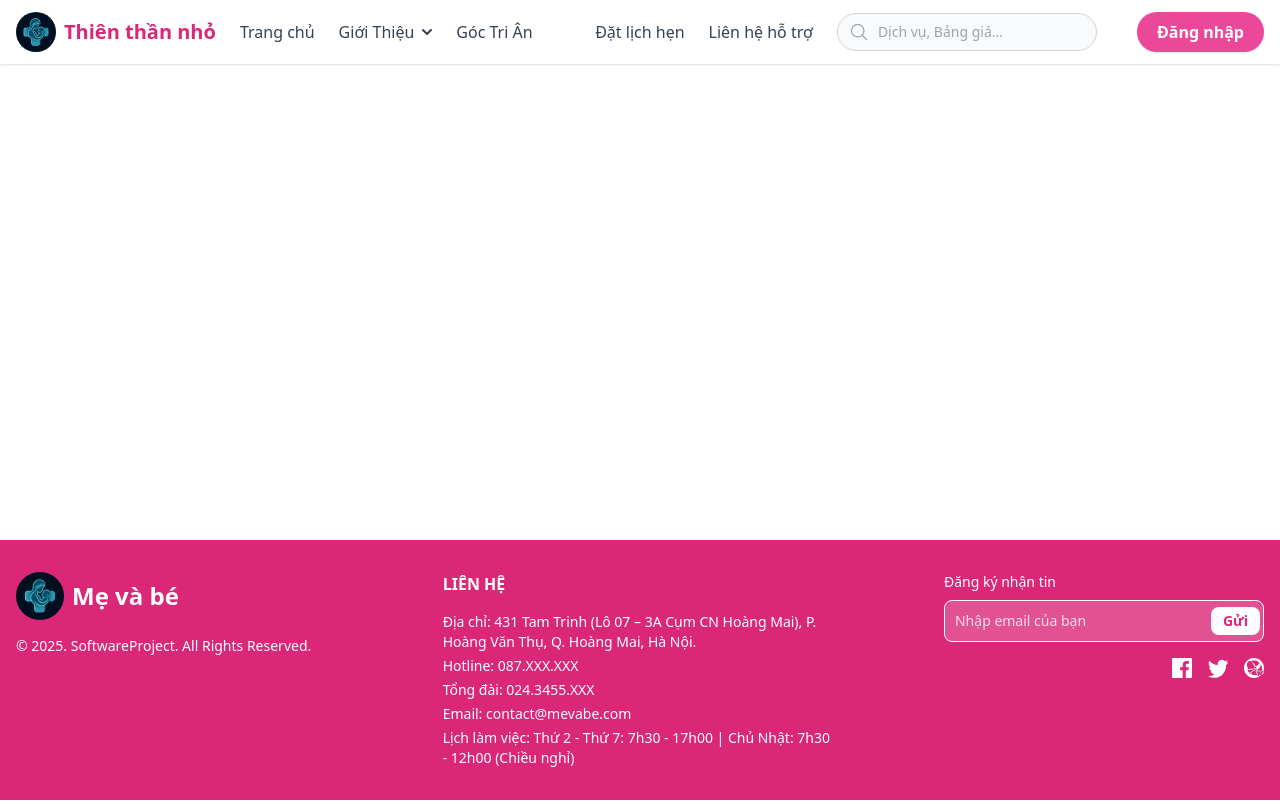
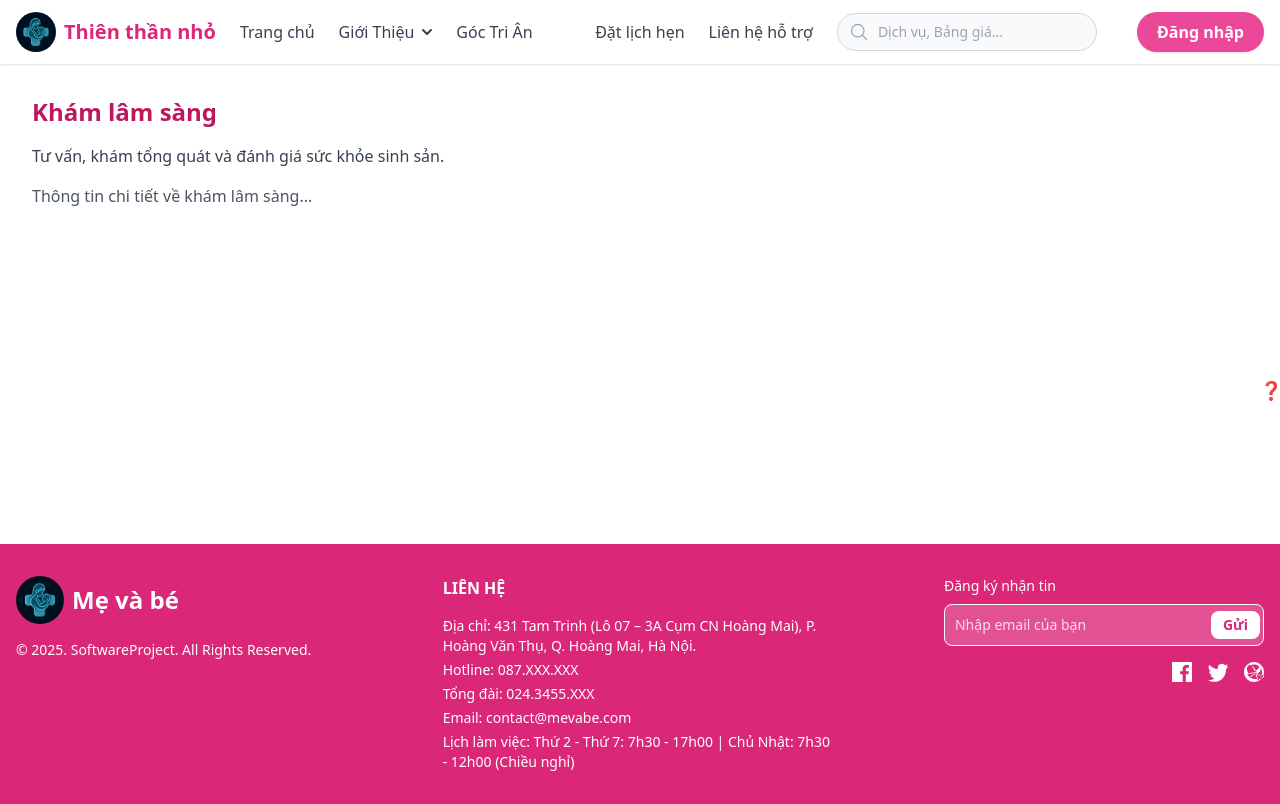
Before and after one commit to MinMinstd/frontend-infertility-system, a React (Vite) app: page /services/exam in a window 1280 px wide. Built offline with nearby package versions, Linux system fonts and the light colour scheme.

Commit message:
create menu  right in scroll

```diff
--- a/src/App.tsx
+++ b/src/App.tsx
@@ -7,6 +7,8 @@ import OnlineConsult from "./components/OnlineResult";
 import Contact from "./components/Contact";
 import Footer from "./components/Footer";
 import Header from "./components/Header";
+import ServiceDetails from "./pages/customer/serviceDetails";
+import FloatingNav from "./components/FloatingNav";
 
 export default function App() {
   return (
@@ -14,9 +16,11 @@ export default function App() {
       <div className="min-h-screen flex flex-col">
         <Header />
         <main className="flex-1">
+          <FloatingNav />
           <Routes>
             <Route path="/" element={<Home />} />
             <Route path="/services" element={<Services />} />
+            <Route path="/services/:id" element={<ServiceDetails />} />
             <Route path="/doctors" element={<Doctors />} />
             <Route path="/appointment" element={<AppointmentForm />} />
             <Route path="/consult" element={<OnlineConsult />} />
--- /dev/null
+++ b/src/components/FloatingNav.tsx
@@ -0,0 +1,100 @@
+import { NavLink } from "react-router-dom";
+import { useRef, useState } from "react";
+
+export default function FloatingNav() {
+  const [visible, setVisible] = useState(false);
+  const hideTimeout = useRef<number | null>(null);
+
+  // Hiện nav khi hover vào hotspot hoặc nav
+  const showNav = () => {
+    if (hideTimeout.current) clearTimeout(hideTimeout.current);
+    setVisible(true);
+  };
+
+  // Ẩn nav sau 1.2s khi rời chuột
+  const hideNav = () => {
+    hideTimeout.current = window.setTimeout(() => setVisible(false), 1200);
+  };
+
+  return (
+    <>
+      {/* Hotspot nhỏ bên phải với ký tự nhận biết */}
+      <div
+        style={{
+          position: "fixed",
+          top: "45%",
+          right: 0,
+          width: 18,
+          height: 60,
+          zIndex: 999,
+          cursor: "pointer",
+          display: "flex",
+          alignItems: "center",
+          justifyContent: "center",
+          color: "#d81b60",
+          fontSize: "18px",
+          userSelect: "none",
+        }}
+        onMouseEnter={showNav}
+        onMouseLeave={hideNav}
+      >
+        ❓
+      </div>
+      <div
+        style={{
+          position: "fixed",
+          top: "50%",
+          right: 0,
+          transform: "translateY(-50%)",
+          zIndex: 1000,
+          display: "flex",
+          flexDirection: "column",
+          gap: "8px",
+          padding: "4px 0",
+          background: "pink",
+          borderRadius: "8px 0 0 8px",
+          boxShadow: "0 2px 8px rgba(0,0,0,0.1)",
+          border: "1px solid #eee",
+          opacity: visible ? 1 : 0,
+          pointerEvents: visible ? "auto" : "none",
+          transition: "opacity 0.3s",
+        }}
+        onMouseEnter={showNav}
+        onMouseLeave={hideNav}
+      >
+        <NavLink
+          to="/contact"
+          style={({ isActive }) => ({
+            display: "block",
+            padding: "8px 12px",
+            fontSize: "13px",
+            color: isActive ? "#d81b60" : "#333",
+            textDecoration: "none",
+            fontWeight: 500,
+            borderRadius: "8px 0 0 8px",
+            background: isActive ? "#fff0f6" : "transparent",
+            transition: "background 0.2s, color 0.2s",
+          })}
+        >
+          Hỗ trợ khách hàng
+        </NavLink>
+        <NavLink
+          to="/consult"
+          style={({ isActive }) => ({
+            display: "block",
+            padding: "8px 12px",
+            fontSize: "13px",
+            color: isActive ? "#d81b60" : "#333",
+            textDecoration: "none",
+            fontWeight: 500,
+            borderRadius: "8px 0 0 8px",
+            background: isActive ? "#fff0f6" : "transparent",
+            transition: "background 0.2s, color 0.2s",
+          })}
+        >
+          Tra cứu kết quả
+        </NavLink>
+      </div>
+    </>
+  );
+}
--- a/src/pages/customer/Services.tsx
+++ b/src/pages/customer/Services.tsx
@@ -1,17 +1,21 @@
 //Thông tin dịch vụ
 import { ServiceCard } from "../../components/ServiceCard";
+import { Link } from "react-router-dom";
 
 const services = [
   //hiện tại đang fix cứng
   {
+    id: "ivf",
     name: "IVF (Thụ tinh trong ống nghiệm)",
     description: "Phương pháp hỗ trợ sinh sản hiện đại, tỷ lệ thành công cao.",
   },
   {
+    id: "iui",
     name: "IUI (Bơm tinh trùng vào buồng tử cung)",
     description: "Giải pháp tối ưu cho các trường hợp vô sinh nhẹ.",
   },
   {
+    id: "exam",
     name: "Khám lâm sàng",
     description: "Tư vấn, khám tổng quát và đánh giá sức khỏe sinh sản.",
   },
@@ -19,26 +23,16 @@ const services = [
 
 export default function Services() {
   return (
-    // <section className="flex-1 py-12 px-4 bg-blue-50" id="services">
-    //   <div className="max-w-5xl mx-auto">
-    //     <h2 className="text-2xl md:text-3xl font-bold text-center text-blue-700 mb-8">
-    //       Dịch vụ của chúng tôi
-    //     </h2>
-    //     <div className="grid grid-cols-1 md:grid-cols-2 lg:grid-cols-3 gap-8">
-    //       {services.map((service, idx) => (
-    //         <ServiceCard key={idx} {...service} />
-    //       ))}
-    //     </div>
-    //   </div>
-    // </section>
-    <section className="py-12 px-4 bg-pink-50" id="doctors">
+    <section className="py-12 px-4 bg-pink-50" id="services">
       <div className="max-w-5xl mx-auto">
         <h2 className="text-2xl md:text-3xl font-bold text-center text-pink-600 mb-8">
           Dịch vụ của chúng tôi
         </h2>
         <div className="grid grid-cols-1 md:grid-cols-2 lg:grid-cols-3 gap-8">
-          {services.map((service, idx) => (
-            <ServiceCard key={idx} {...service} />
+          {services.map((service) => (
+            <Link to={`/services/${service.id}`} key={service.id}>
+              <ServiceCard {...service} />
+            </Link>
           ))}
         </div>
       </div>
--- /dev/null
+++ b/src/pages/customer/serviceDetails.tsx
@@ -0,0 +1,39 @@
+import { useParams } from "react-router-dom";
+
+const serviceDetailsData = {
+  ivf: {
+    name: "IVF (Thụ tinh trong ống nghiệm)",
+    description: "Phương pháp hỗ trợ sinh sản hiện đại, tỷ lệ thành công cao.",
+    detail: "Thông tin chi tiết về IVF...",
+  },
+  iui: {
+    name: "IUI (Bơm tinh trùng vào buồng tử cung)",
+    description: "Giải pháp tối ưu cho các trường hợp vô sinh nhẹ.",
+    detail: "Thông tin chi tiết về IUI...",
+  },
+  exam: {
+    name: "Khám lâm sàng",
+    description: "Tư vấn, khám tổng quát và đánh giá sức khỏe sinh sản.",
+    detail: "Thông tin chi tiết về khám lâm sàng...",
+  },
+};
+
+export default function ServiceDetails() {
+  const { id } = useParams();
+  const service = serviceDetailsData[id as keyof typeof serviceDetailsData];
+  // để TypeScript hiểu rằng id là một trong các key hợp lệ ("ivf" | "iui" | "exam")
+
+  if (!service) return <div>Không tìm thấy dịch vụ!</div>;
+
+  return (
+    <section className="bg-white-50 min-h-[60vh]">
+      <div className="mx-auto  rounded-xl  p-8">
+        <h2 className="text-2xl font-bold text-pink-700 mb-4">
+          {service.name}
+        </h2>
+        <p className="text-gray-700 mb-4">{service.description}</p>
+        <div className="text-gray-600">{service.detail}</div>
+      </div>
+    </section>
+  );
+}
```
